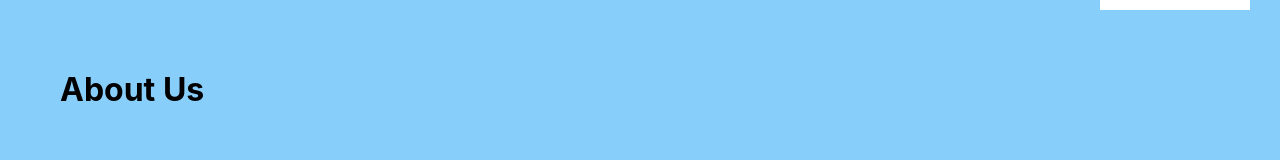
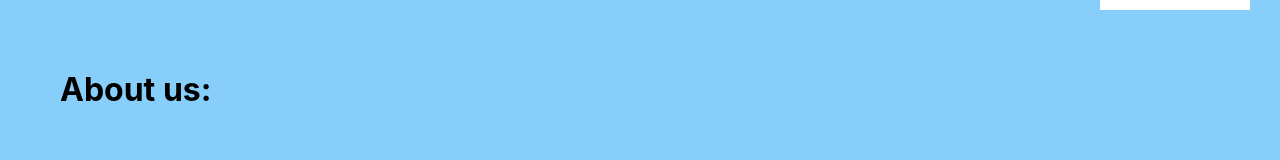
Before and after one commit to SashaJohnson123/react-crowdfunding, a React (Create React App) app: page /About in a window 1280 px wide. Shown: the part 170-330 px from the top of the page. Built offline with nearby package versions, Linux system fonts and the light colour scheme.

Commit message:
Updated Page Titles

```diff
--- a/src/pages/About.jsx
+++ b/src/pages/About.jsx
@@ -4,7 +4,7 @@ import "./About.css";
 function About() {
   return (
     <div className="page-container">
-      <h1>About Us</h1>
+      <h1>About us:</h1>
       <p>
         EcoOcean is a crowdfunding organisation that connects local projects on
         the ground requiring funding, to those individuals or organisations that
--- a/src/pages/Contact.jsx
+++ b/src/pages/Contact.jsx
@@ -33,7 +33,7 @@ function Contact() {
 
   return (
     <div>
-      <h1>Contact us!</h1>
+      <h1>Contact us:</h1>
       <div>
         <div class="form-item">
           <label for="name">Name</label>
--- a/src/pages/Subscribe.jsx
+++ b/src/pages/Subscribe.jsx
@@ -33,7 +33,7 @@ function Subscribe() {
 
   return (
     <div>
-      <h1>Subscribe Here!</h1>
+      <h1>Subscribe here:</h1>
       <div>
         <div class="form-item">
           <label for="name">Name</label>
```
